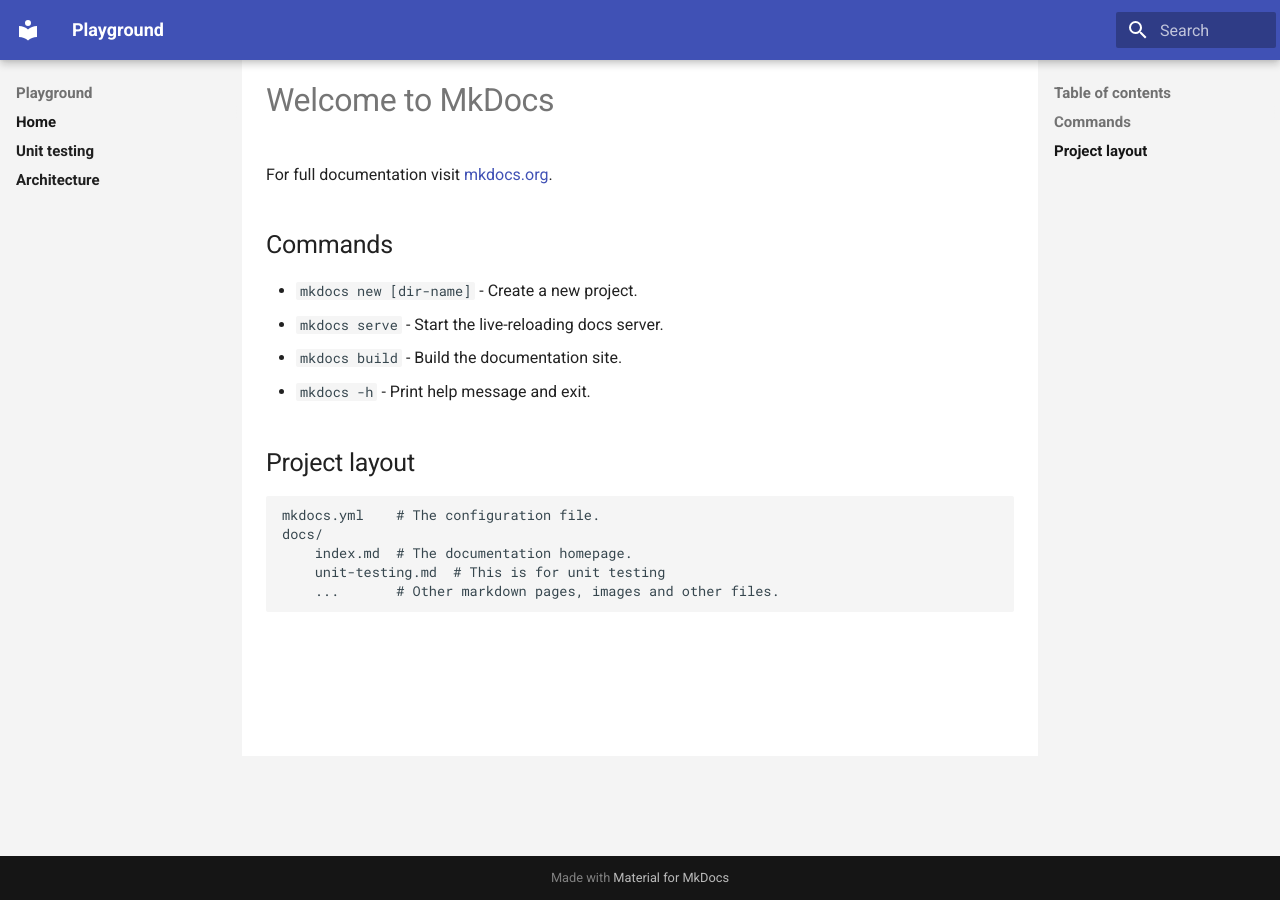
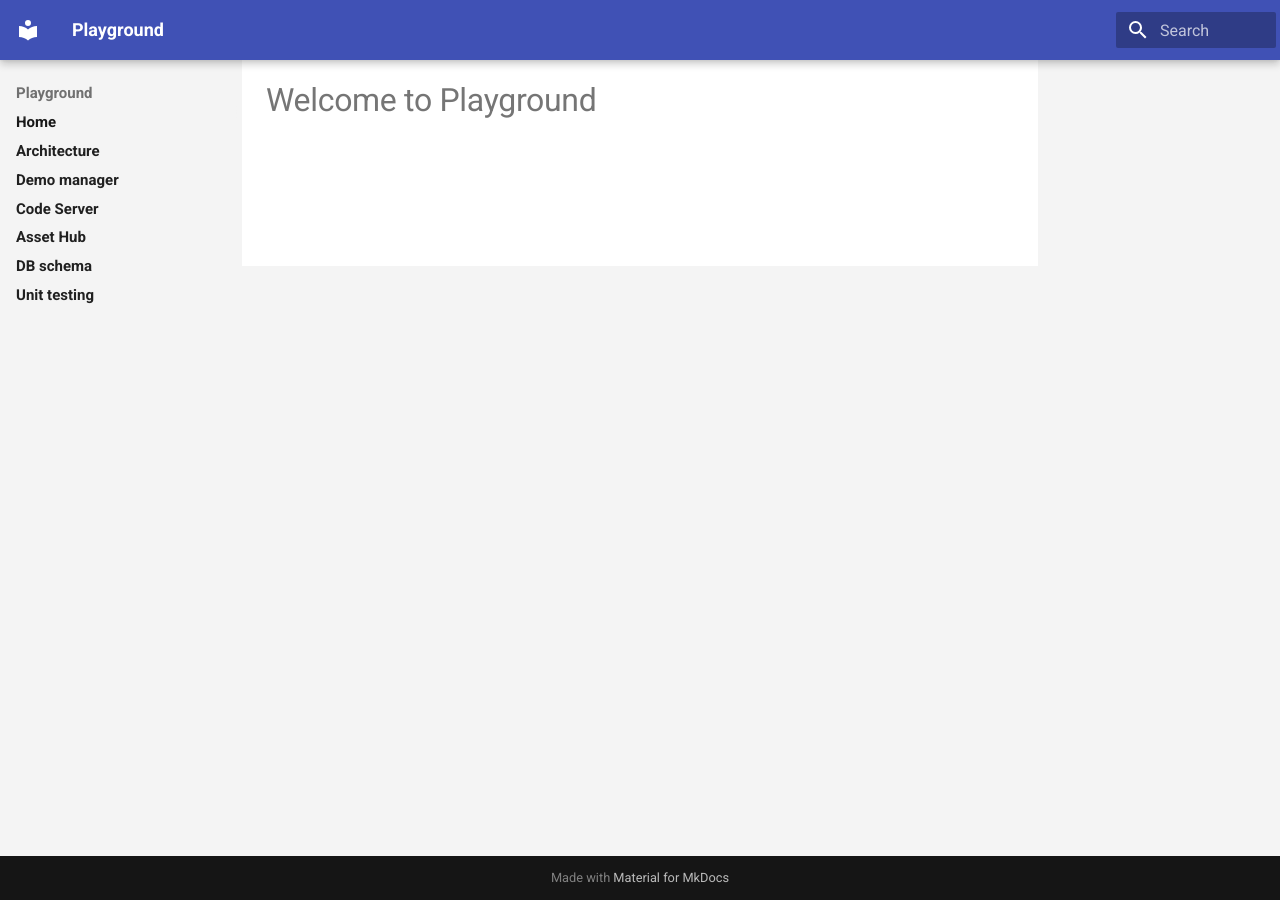
Before and after one commit to bodarajeshkumar/playground-docs, an MkDocs documentation site: the page built from docs/index.md, in a window 1280 px wide. Built offline with MkDocs 1.6.1 and Material for MkDocs 9.7.7, drawn with Linux system fonts in a browser that asks for light colours.

```diff
--- a/docs/index.md
+++ b/docs/index.md
@@ -1,18 +1 @@
-# Welcome to MkDocs
-
-For full documentation visit [mkdocs.org](https://www.mkdocs.org).
-
-## Commands
-
-* `mkdocs new [dir-name]` - Create a new project.
-* `mkdocs serve` - Start the live-reloading docs server.
-* `mkdocs build` - Build the documentation site.
-* `mkdocs -h` - Print help message and exit.
-
-## Project layout
-
-    mkdocs.yml    # The configuration file.
-    docs/
-        index.md  # The documentation homepage.
-        unit-testing.md  # This is for unit testing
-        ...       # Other markdown pages, images and other files.
+# Welcome to Playground
--- a/mkdocs.yml
+++ b/mkdocs.yml
@@ -7,8 +7,12 @@ site_author: "Author"
 
 nav:
   - Home: index.md
+  - 'Architecture': ./architecture.md
+  - 'Demo manager': ./demo-manager.md
+  - 'Code Server': ./code-server.md
+  - 'Asset Hub': ./assethub.md
+  - 'DB schema': ./db.md
   - 'Unit testing': ./unit-testing.md
-  - 'Architecture': ./page2.md
 # Theme
 theme:
   name: material
```
Also changed, not shown: docs/architecture.md (added, +2 -0 lines), docs/assethub.md (added, +2 -0 lines), docs/db.md (added, +1 -0 lines), docs/Architecture.png (added), docs/assethub.png (added), docs/code-server.md (renamed from docs/page2.md), docs/dbschema.svg (added), docs/demo-manager.md (added).
